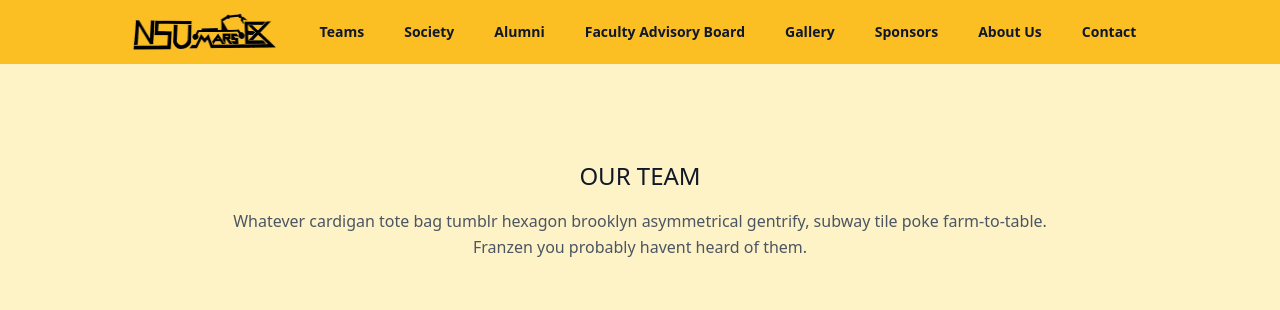
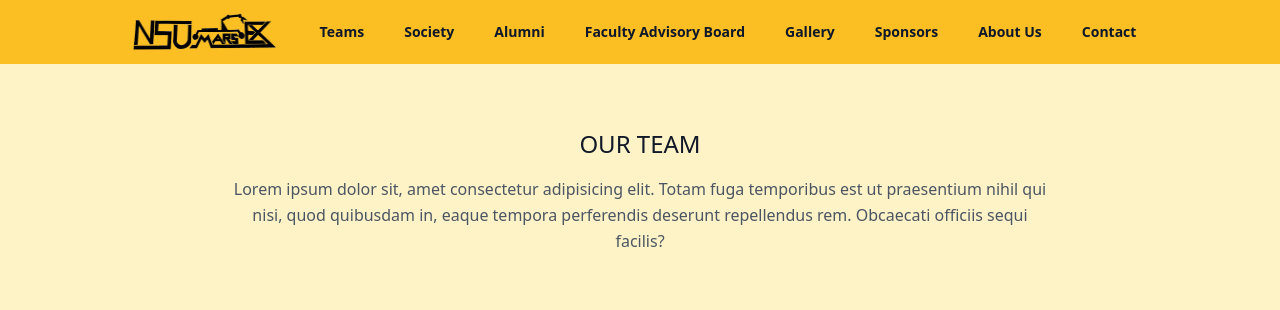
Before and after one commit to riffAt2013/nsu-mars-ex, a Next.js app: page /team in a window 1280 px wide. Shown: the top 310 px of the page. Built offline with nearby package versions, Linux system fonts and the light colour scheme.

Commit message:
minor fix

```diff
--- a/pages/team/index.js
+++ b/pages/team/index.js
@@ -3,15 +3,16 @@ import Card from "../../components/card";
 export default function Team() {
   return (
     <section className="text-gray-600 body-font">
-      <div className="container px-5 py-24 mx-auto">
+      <div className="container px-5 py-16 mx-auto">
         <div className="flex flex-col text-center w-full mb-20">
           <h1 className="text-2xl font-medium title-font mb-4 text-gray-900">
             OUR TEAM
           </h1>
           <p className="lg:w-2/3 mx-auto leading-relaxed text-base">
-            Whatever cardigan tote bag tumblr hexagon brooklyn asymmetrical
-            gentrify, subway tile poke farm-to-table. Franzen you probably
-            havent heard of them.
+            Lorem ipsum dolor sit, amet consectetur adipisicing elit. Totam fuga
+            temporibus est ut praesentium nihil qui nisi, quod quibusdam in,
+            eaque tempora perferendis deserunt repellendus rem. Obcaecati
+            officiis sequi facilis?
           </p>
         </div>
 
```
